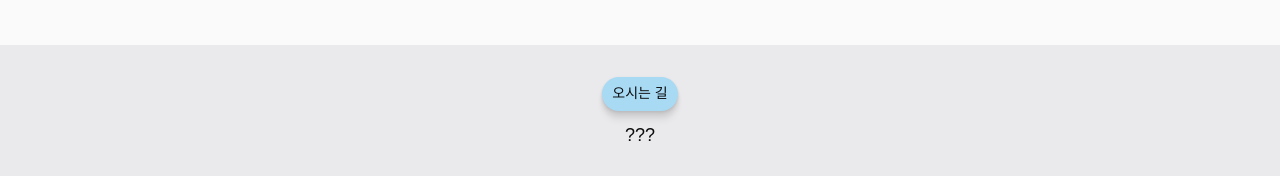
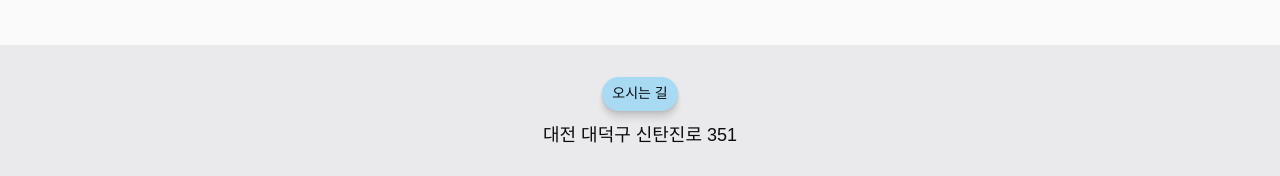
Before and after one commit to dlawjd65/TemplateMonster, a website: page index.html in a window 1280 px wide. Shown: the part 1240-1416 px from the top of the page. Drawn offline with nearby package versions, Linux system fonts and the light colour scheme; grey boxes are pictures that could not be loaded.

Commit message:
Update index.html

```diff
--- a/index.html
+++ b/index.html
@@ -244,7 +244,7 @@
                 <div class="container" style="max-width: 1000px; margin: 0 auto;">
                     <div class="heading-container text-center mb-48">
                         <div class="eyebrow mb-16">오시는 길</div>
-                        <h2 class="black fw-500">???</h2>
+                        <h2 class="black fw-500">대전 대덕구 신탄진로 351</h2>
                     </div>
                     <div class="map" style="display: flex; justify-content: center; align-items: center;">
                         <iframe src="https://www.google.com/maps/embed?pb=!1m18!1m12!1m3!1d3210.9082367356527!2d127.42178127628317!3d36.4114153895181!2m3!1f0!2f0!3f0!3m2!1i1024!2i768!4f13.1!3m3!1m2!1s0x3565364a90fca649%3A0x1db6f6016e185244!2zKOyjvCnshLHqsr3si53tkog!5e0!3m2!1sko!2skr!4v1757480805339!5m2!1sko!2skr" width="800" height="450" style="border:0;" allowfullscreen="" loading="lazy" referrerpolicy="no-referrer-when-downgrade"></iframe>
```
